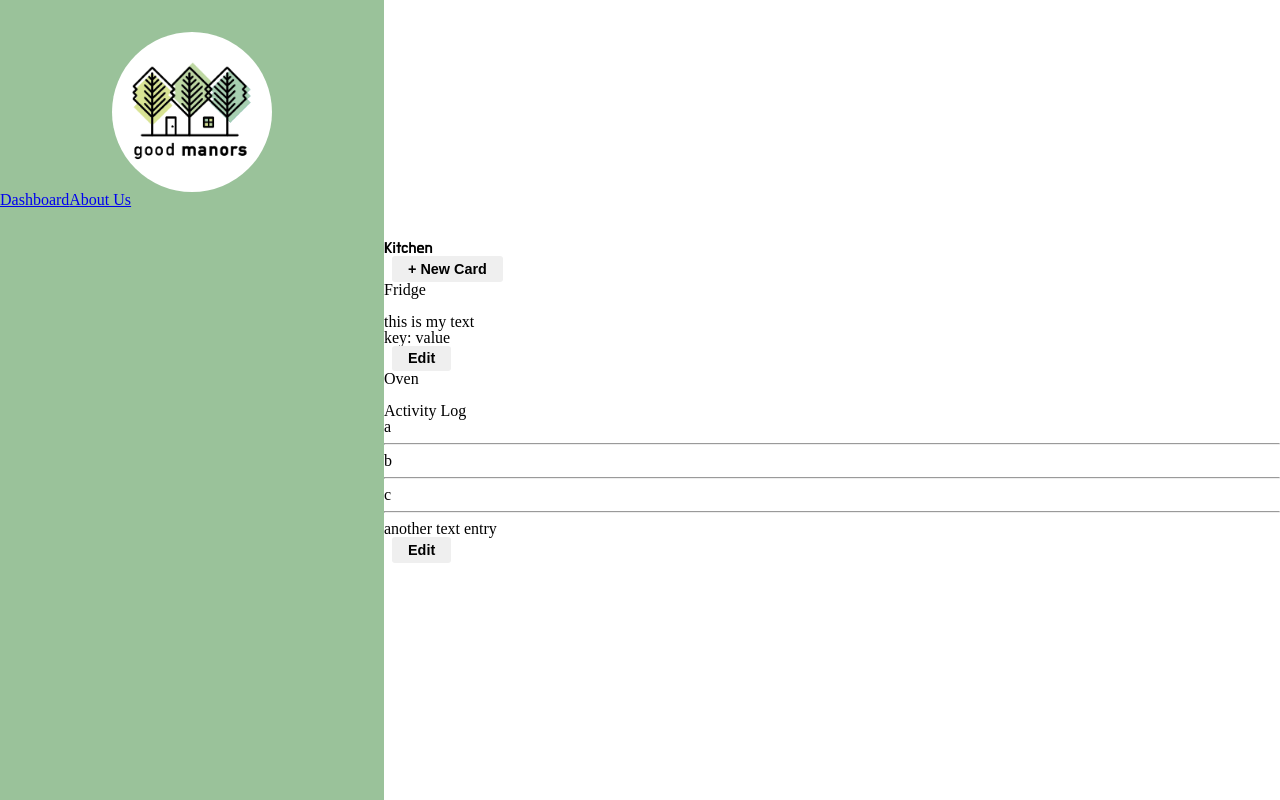
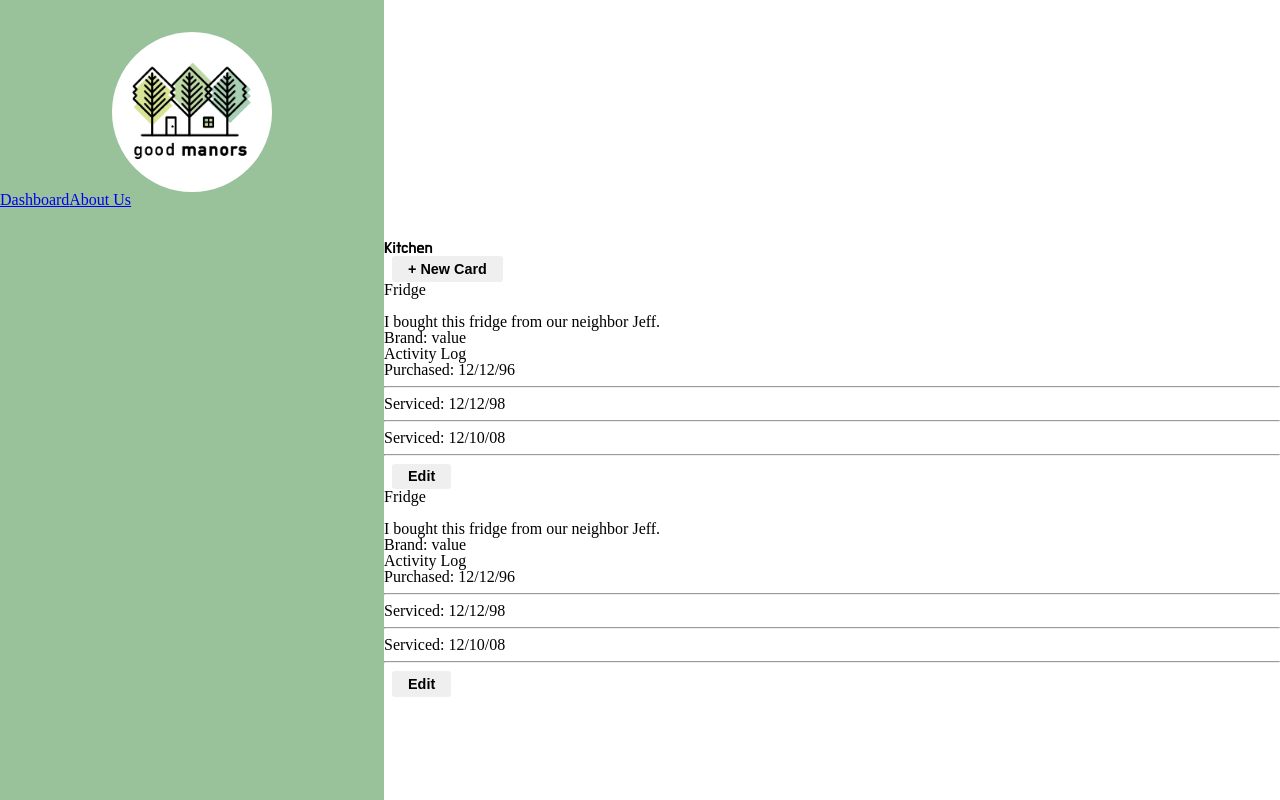
Before and after one commit to Good-Manors/good-manors-fe, a React app: page /drawers in a window 1280 px wide. Built offline with nearby package versions, Linux system fonts and the light colour scheme; a web font is replaced by a local one.

Commit message:
fixed card and added to dummy data

```diff
--- a/src/assets/sampleData.js
+++ b/src/assets/sampleData.js
@@ -4,7 +4,9 @@ const house = {
     {
       name: 'Kitchen',
       cards: [
-        { name: 'Fridge', type: 'Appliance', content: [['text', 'this is my text'], ['key-value', ['key', 'value']]] },
+        { name: 'Fridge',
+          type: 'Appliance',
+          content: [['text', 'I bought this fridge from our neighbor Jeff.'], ['key-value', ['Brand', 'value']], ['log', ['Purchased: 12/12/96', 'Serviced: 12/12/98', 'Serviced: 12/10/08']]] },
         { name: 'Oven', type: 'Appliance', content: [['log', ['a', 'b', 'c']], ['text', 'another text entry']] }
       ]
     },
--- a/src/components/Card/Card.js
+++ b/src/components/Card/Card.js
@@ -7,8 +7,15 @@ import Image from '../elements/Image';
 import Log from '../elements/Log';
 import KeyValueEdit from '../elements/KeyValueEdit';
 import LogEdit from '../elements/LogEdit';
+import sampleData from '../../assets/sampleData';
 
-const Card = ({ name, type, content }) => {
+
+const name = sampleData.drawers[0].cards[0].name;
+const type = sampleData.drawers[0].cards[0].type;
+const content = sampleData.drawers[0].cards[0].content;
+
+
+const Card = () => {
 
   const [editMode, setEditMode] = useState(false);
 
```
